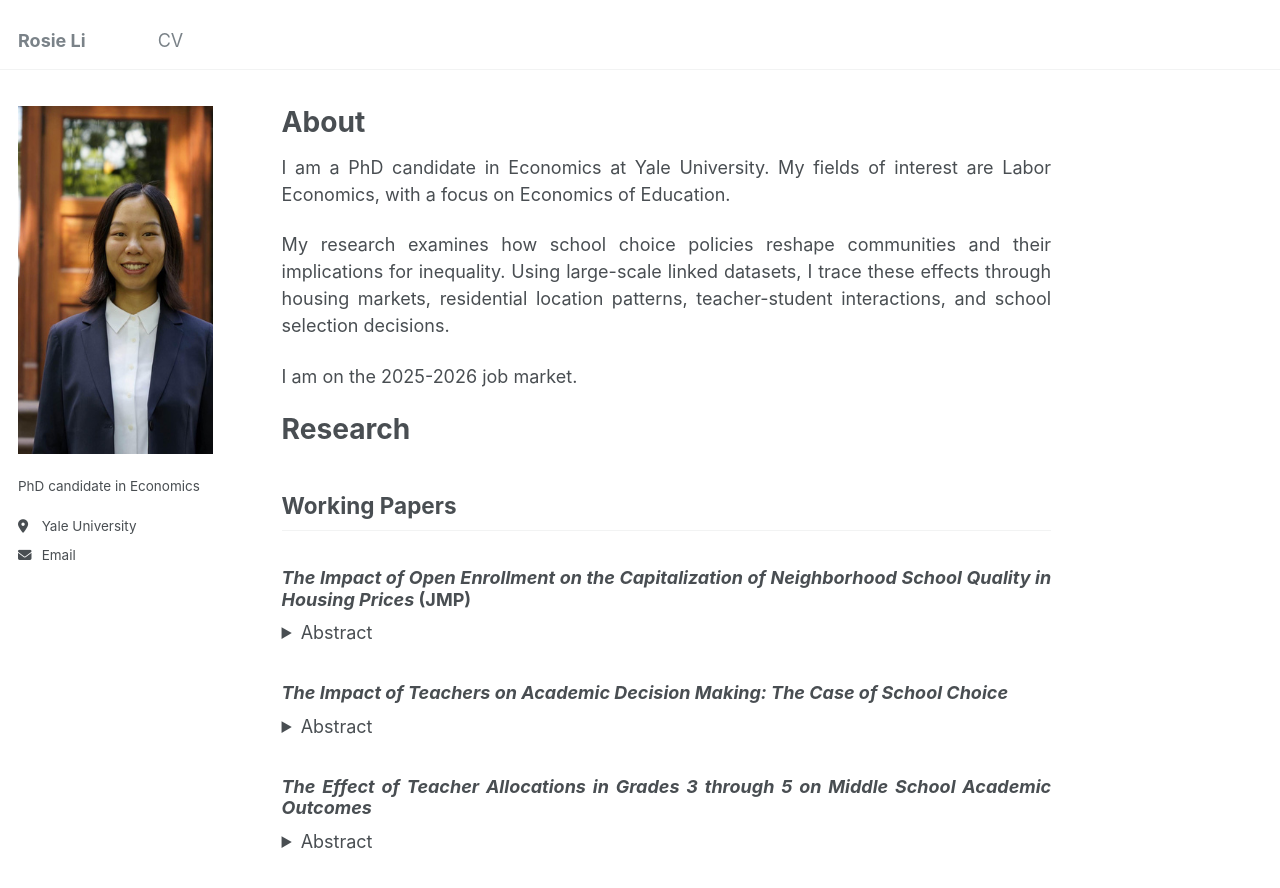
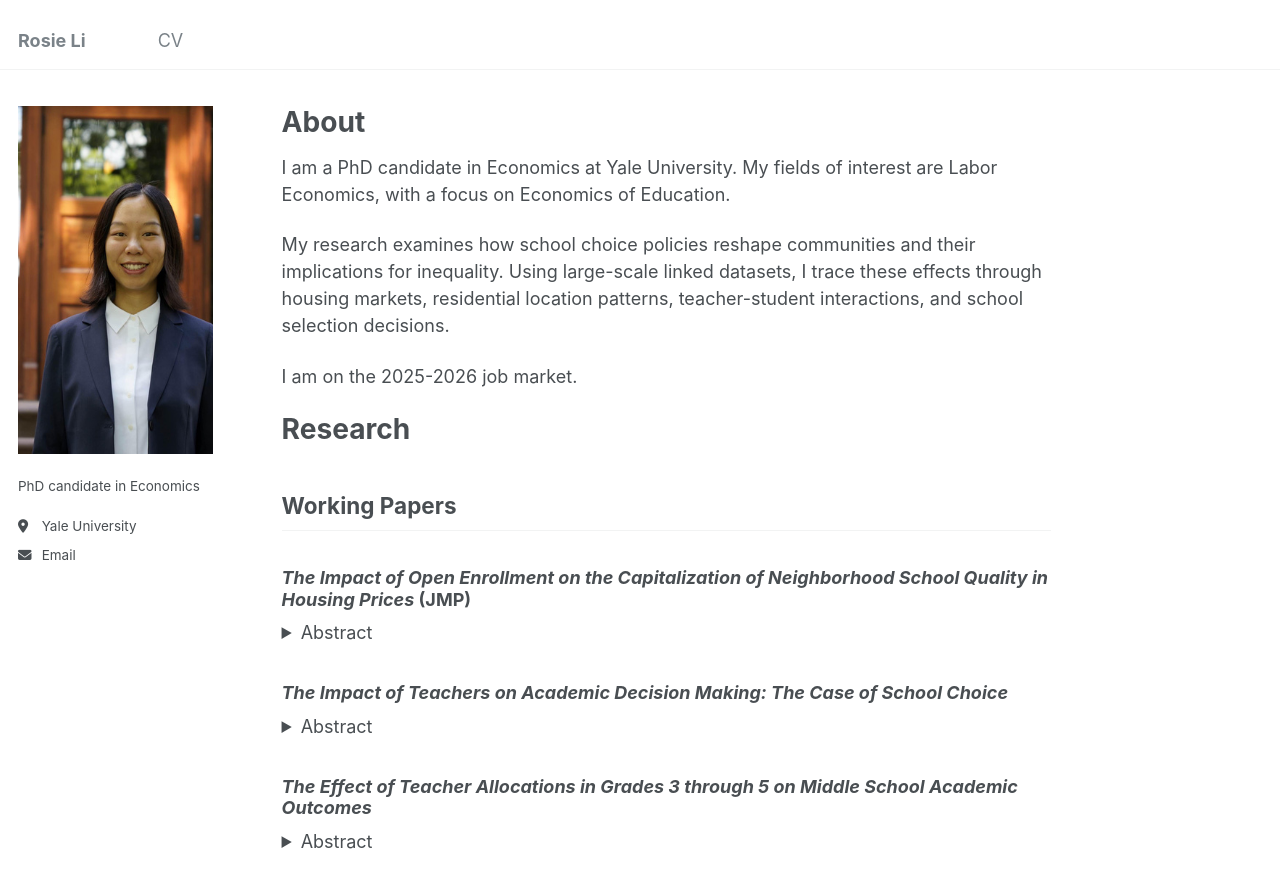
Before and after one commit to rosieli5/rosieli5.github.io, a Jekyll site: the page built from _pages/about.md, in a window 1280 px wide and 900 px high. Shown: the top 888 px of the window. Built offline with Jekyll 4.4.1, drawn with Linux system fonts in a browser that asks for light colours.

Commit message:
Update about.md

```diff
--- a/_pages/about.md
+++ b/_pages/about.md
@@ -7,7 +7,7 @@ redirect_from:
   - /Home/
   - /about.html
 ---
-<div style="text-align: justify;" markdown="1">
+<!--<div style="text-align: justify;" markdown="1"> -->
 # About
 I am a PhD candidate in Economics at Yale University. My fields of interest are Labor Economics, with a focus on Economics of Education.
 <!-- Before Yale, I earned a B.S. in Economics and B.A. in Sociology from Tulane University. -->
```
